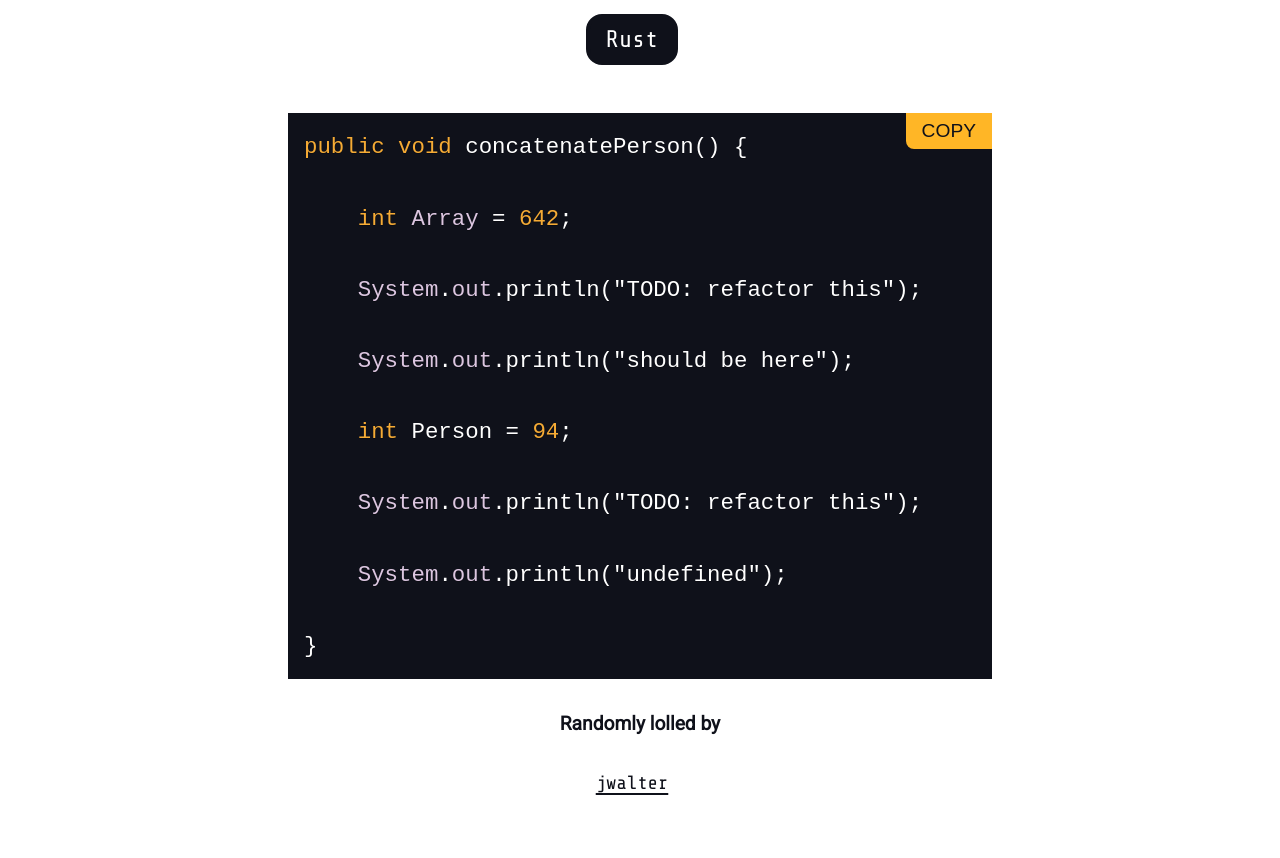
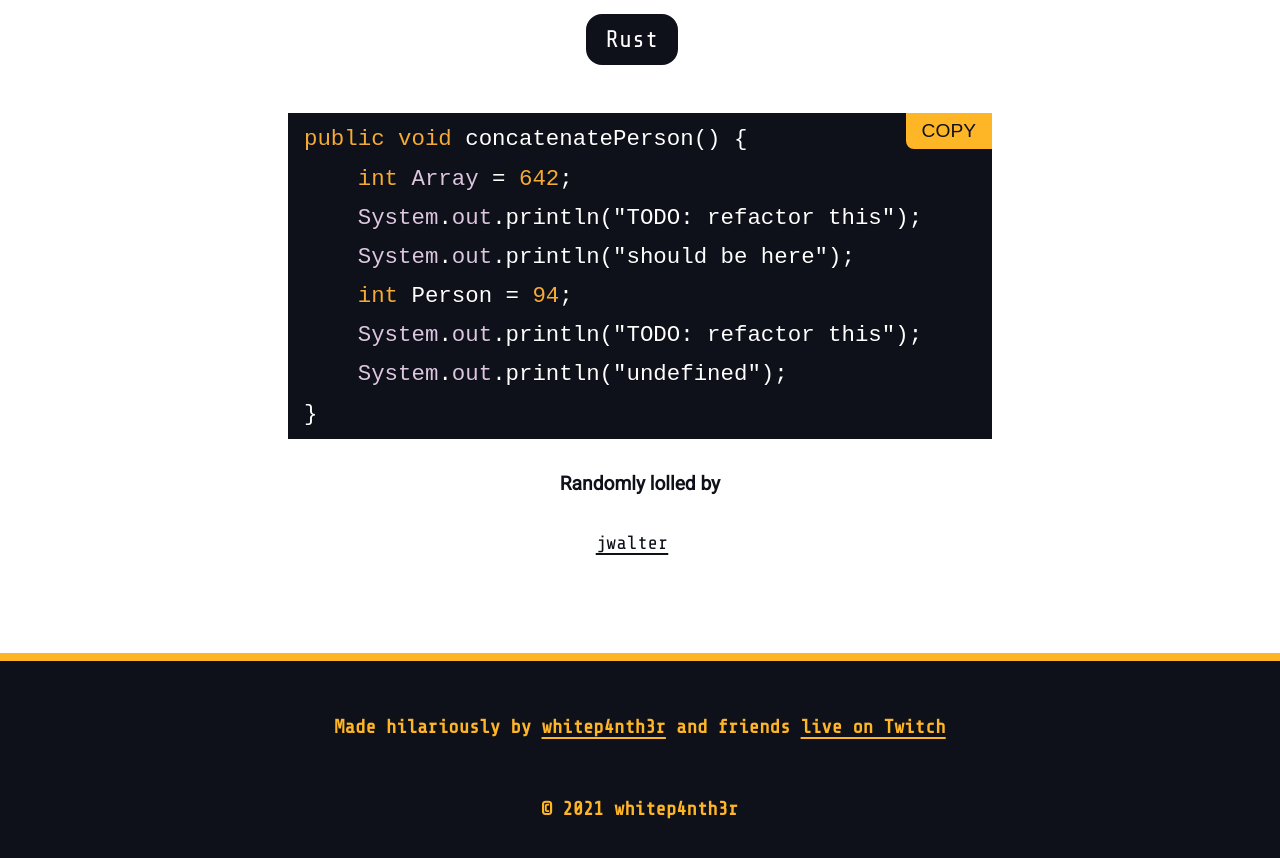
Before and after one commit to whitep4nth3r/randomcodegenerator.lol, a Next.js app: page / in a window 1280 px wide. Shown: the part 632-1490 px from the top of the page. Built offline with nearby package versions, Linux system fonts and the light colour scheme.

Commit message:
Fixed the line-height, maybe

```diff
--- a/styles/globals.css
+++ b/styles/globals.css
@@ -162,7 +162,7 @@ a {
   word-wrap: normal;
   overflow-x: auto;
   word-break: break-all;
-  line-height: 1.5;
+  line-height: 1.1rem;
   tab-size: 4;
   overflow: hidden;
 }
```
